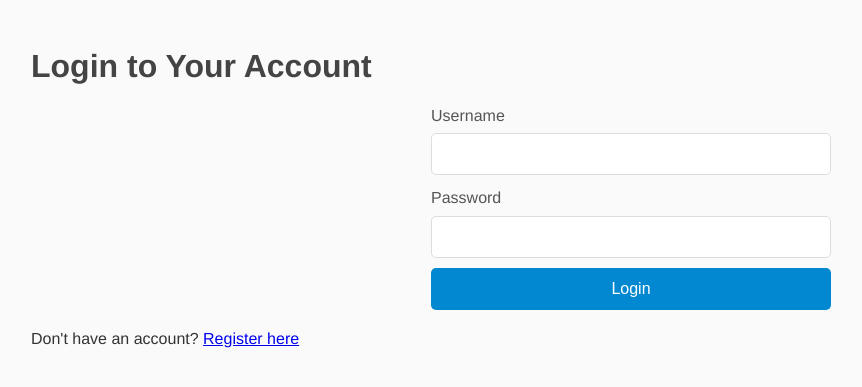
After one commit to Lietavkin/budgeting_app, a Flask app: page /login in a window 1280 px wide. The commit adds this page. Shown: the top 387 px of the page, without its empty margins (9-871 px from the left). Run offline with Flask 3, Linux system fonts and the light colour scheme.

Commit message:
new update

```diff
--- a/app.py
+++ b/app.py
@@ -1,21 +1,35 @@
-from flask import Flask, render_template, request, redirect
+from flask import Flask, render_template, request, redirect, session, send_file
 import sqlite3
-from helpers import init_db
+from helpers import init_db, apply_recurring_expenses
 import matplotlib.pyplot as plt
 import os
-from flask import send_file
 from reportlab.lib.pagesizes import letter
 from reportlab.pdfgen import canvas
+import datetime
+from werkzeug.security import generate_password_hash, check_password_hash
+import secrets
+
+
+
 
 app = Flask(__name__)
+
+app.secret_key = secrets.token_hex(16)
 init_db()
+apply_recurring_expenses()
 
 @app.route("/")
 def home():
-    return render_template("/home.html")
+    if "user_id"  not in session:
+        return redirect('/login')
+    return redirect('/dashboard')
+
 
 @app.route("/input")
 def input_form():
+    if 'user_id' not in session:  # Check if the user is not logged in
+        return redirect('/login')
+    user_id = session["user_id"]
     return render_template("income_expense.html")
 
 @app.route("/savings_goal", methods=["POST"])
@@ -65,32 +79,27 @@ def add_expense():
         return redirect("/input")
     except ValueError as e:
         return f"<h1>Error: {str(e)}</h1><a href='/input'>Go back</a>"
+
 @app.route("/dashboard")
 def dashboard():
+    if "user_id" not in session:
+        return redirect("/login")
+    user_id = session["user_id"]
     conn = sqlite3.connect("database.db")
     cursor = conn.cursor()
-    cursor.execute("SELECT SUM(amount) FROM income")
+    cursor.execute("SELECT SUM(amount) FROM income WHERE user_id=?",(user_id,))
     total_income= cursor.fetchone()[0] or 0
-    cursor.execute("SELECT SUM(amount) FROM expenses")
+    cursor.execute("SELECT SUM(amount) FROM expenses WHERE user_id=?",(user_id,))
     total_expenses = cursor.fetchone()[0] or 0
-    cursor.execute("SELECT amount from savings_goal WHERE id=?",(1,))
+    cursor.execute("SELECT amount from savings_goal WHERE user_id=?",(user_id,))
     savings_goal = cursor.fetchone()
     savings_goal=savings_goal[0] if savings_goal else 0
 
     total_savings = total_income - total_expenses
 
-    suggestions= []
-    if total_income == 0 and total_expenses == 0:
-        suggestions.append("No data to show.")
-    elif total_savings < savings_goal:
-        deficit = savings_goal - total_savings
-        suggestions.append(f"You are ${deficit:.2f} short of your savings goal! Maybe you should consider reducing your expenses.")
-    else:
-        suggestions.append(f"You are doing a great job meeting your savings goal of ${savings_goal}!")
+    cursor.execute("SELECT category, SUM(amount) FROM expenses WHERE user_id=? GROUP BY category ",(user_id,))
+    expense_summary= {row[0]: row[1] for row in cursor.fetchall()}
 
-    cursor.execute("SELECT category, SUM(amount) FROM expenses GROUP BY category")
-    expense_summary= {row[0]: row[1] for row in cursor.fetchall()}
-    conn.close()
 
     if expense_summary:
         values = list(expense_summary.values())
@@ -113,7 +122,7 @@ def dashboard():
         plt.figure(figsize=(6,4))
         categories = ["Income","Expenses"]
         amounts = [total_income, total_expenses]
-        plt.bar(categories, amounts, color=(["green","red"]))
+        plt.bar(categories, amounts, color=["green","red"])
         plt.title("Income vs Expenses")
         plt.ylabel("Amount($)")
         plt.tight_layout()
@@ -124,7 +133,21 @@ def dashboard():
         plt.savefig(bar_chart_path)
         plt.close()
 
-    return render_template("dashboard.html", savings_goal=savings_goal, suggestions = suggestions, total_income=total_income,total_expenses=total_expenses, total_savings=total_savings, expense_summary=expense_summary, chart_path=chart_path, bar_chart_path=bar_chart_path)
+    cursor.execute("SELECT category, amount, frequency FROM recurring_expenses  WHERE user_id = ?", (user_id,))
+    recurring_expenses = [{"category": row[0], "amount": row[1], "frequency": row[2]} for row in cursor.fetchall()]
+
+
+
+    suggestions= []
+    if total_income == 0 and total_expenses == 0:
+        suggestions.append("No data to show.")
+    elif total_savings < savings_goal:
+        deficit = savings_goal - total_savings
+        suggestions.append(f"You are ${deficit:.2f} short of your savings goal! Maybe you should consider reducing your expenses.")
+    else:
+        suggestions.append(f"You are doing a great job meeting your savings goal of ${savings_goal}!")
+    conn.close()
+    return render_template ("dashboard.html", recurring_expenses= recurring_expenses, savings_goal=savings_goal, suggestions = suggestions, total_income=total_income,total_expenses=total_expenses, total_savings=total_savings, expense_summary=expense_summary, chart_path=chart_path, bar_chart_path=bar_chart_path)
 
 
 
@@ -145,13 +168,13 @@ def create_report():
     cursor.execute("SELECT SUM(amount) FROM expenses")
     total_expenses= cursor.fetchone()[0] or 0
 
-    cursor.execute('SELECT amount FROM savings_goal WHERE id = 1')
+    cursor.execute("SELECT amount FROM savings_goal WHERE user_id = user_id")
     savings_goal = cursor.fetchone()
     savings_goal = savings_goal[0] if savings_goal else 0
 
     total_savings = total_income - total_expenses
     cursor.execute("SELECT category, SUM(amount) FROM expenses GROUP BY category")
-    expense_summary = cursor.fetchall()
+    expense_summary = {row[0]: row[1] for row in cursor.fetchall()}
     conn.close()
 
     c = canvas.Canvas(report_path, pagesize=letter)
@@ -171,9 +194,88 @@ def create_report():
     return send_file(report_path, as_attachment=True)
 
 
+@app.route("/recurring_expenses", methods=["POST"])
+def recurring_expenses():
+    try:
+        category = request.form.get("category")
+        amount= float(request.form.get("amount"))
+        frequency= request.form.get("frequency")
+        if amount <= 0:
+            return "Amount must be a positive number"
+        conn = sqlite3.connect("database.db")
+        cursor= conn.cursor()
+        cursor.execute("INSERT INTO recurring_expenses (category, amount, frequency) VALUES (?, ?, ?)",(category, amount, frequency))
+        conn.commit()
+        conn.close()
+        return redirect("/input")
+    except ValueError as r:
+        return f"<h1>Error: {str(r)}</h1><a href='/input'>Go back<a>",400
 
 
+@app.route("/history")
+def history():
+    conn = sqlite3.connect("database.db")
+    cursor = conn.cursor()
+    cursor.execute("""SELECT strftime("%Y-%m", date) AS month, SUM(amount) FROM income GROUP BY month ORDER BY month DESC""")
+    income_history = cursor.fetchall()
 
-if __name__ == '__main__':
+    cursor.execute("""SELECT strftime("%Y-%m", date) AS month, SUM(amount) FROM expenses GROUP BY month ORDER BY month DESC""")
+    expense_history = cursor.fetchall()
+    conn.close()
+
+
+    history = {}
+    for month, income in income_history:
+        history[month] = {"income": income, "expenses": 0}
+    for month, expenses in expense_history:
+        if month in history:
+            history[month]["expenses"] = expenses
+        else:
+            history[month] = {"income": 0, "expenses": expenses}
+
+    return render_template("history.html", history=history)
+
+
+@app.route("/register", methods=["GET", "POST"])
+def register():
+    if request.method == "POST":
+        username = request.form["username"]
+        password = request.form["password"]
+        hash_password = generate_password_hash(password)
+        try:
+            conn = sqlite3.connect("database.db")
+            cursor = conn.cursor()
+            cursor.execute("INSERT INTO users (username, hash) VALUES (?, ?)", (username, hash_password))
+            conn.commit()
+            conn.close()
+            return redirect("/login")
+        except sqlite3.IntegrityError:
+            return "Username already exists. Please try again."
+    return render_template("register.html")
+
+@app.route("/login", methods=["GET", "POST"])
+def login():
+    if request.method == "POST":
+        username = request.form["username"]
+        password = request.form["password"]
+        conn = sqlite3.connect("database.db")
+        cursor = conn.cursor()
+        cursor.execute("SELECT user_id, hash FROM users WHERE username = ?", (username,))
+        user = cursor.fetchone()
+        conn.close()
+
+        if user and check_password_hash(user[1], password):
+            session["user_id"] = user[0]
+            return redirect("/")
+        else:
+            return "Invalid username or password."
+    return render_template("login.html")
+
+@app.route("/logout")
+def logout():
+    session.clear()
+    return redirect("/login")
+
+if __name__ == "__main__":
     print("starting app")
     app.run(debug=True)
--- a/static/styles.css
+++ b/static/styles.css
@@ -1,21 +1,23 @@
-body { font-family: Arial, sans-serif; margin: 20px; padding: 0;}
-h1, h2{ color: #333;}
-
+body { font-family: 'Helvetica Neue', sans-serif; margin: 0; padding: 0; background-color: #fafafa; color: #333; line-height: 1.6; }
+h1, h2 { color: #444; font-weight: bold; margin-bottom: 10px;}
 table { width: 100%; border-collapse: collapse; margin-top: 20px;}
-
-table, th, td {order: 1px solid #ccc;}
-
-th, td { padding: 10px;  text-align: left;}
-
-th { background-color: #f4f4f4;}
-
-.charts {display: flex;justify-content: space-around;margin-top: 20px;}
-
-.chart {text-align: center;}
-
-
-
-nav ul {list-style-type: none; padding: 0;}
-nav ul li {display: inline;margin-right: 15px;}
-nav ul li a {text-decoration: none;color: blue;}
-nav ul li a:hover {text-decoration: underline;}
+table, th, td { border: 1px solid #e0e0e0;}
+th, td { padding: 12px; text-align: left;}
+th { background-color: #f9f9f9; color: #666; font-size: 14px;}
+tr:nth-child(even) {background-color: #f4f4f4;}
+tr:hover {background-color: #e8f5e9;}
+.charts {display: flex; justify-content: space-between; align-items: center; margin-top: 20px; padding: 10px; }
+.chart {flex: 1; text-align: center; margin: 0 10px;}
+nav ul {list-style-type: none; padding: 0; text-align: center;}
+av ul li {display: inline-block; margin-right: 20px;}
+nav ul li a {text-decoration: none; color: #0277bd; font-weight: bold; font-size: 14px; transition: color 0.3s ease-in-out;}
+nav ul li a:hover {color: #01579b; text-decoration: underline;}
+.container {max-width: 1200px; margin: 0 auto; padding: 20px;}
+.form-container {display: flex; flex-direction: column; gap: 10px; max-width: 400px; margin: 0 auto;}
+.input-group {display: flex; flex-direction: column;}
+.input-group label {font-size: 16px; margin-bottom: 5px; color: #555;}
+.input-group input {padding: 12px; font-size: 14px; border: 1px solid #ddd; border-radius: 5px;}
+.submit-btn {padding: 12px; background-color: #0288d1; color: white; font-size: 16px; border: none; border-radius: 5px; cursor: pointer; transition: background-color 0.3s; }
+.submit-btn:hover {background-color: #01579b;}
+.message {text-align: center; font-size: 16px; color: #555;}
+.message a {color: #0288d1; font-weight: bold;}
--- a/templates/home.html
+++ b/templates/home.html
@@ -11,10 +11,11 @@
         <p>Here you can manage your finances and reach your investment goals.</p>
             <nav>
                 <ul>
-                    <li><a href="/home">Home</a></li>
+                    <li><a href="/">Home</a></li>
                     <li><a href="/dashboard">Dashboard</a></li>
                     <li><a href="/input">Add Income/Expenses</a></li>
                     <li><a href="/report">Generate Report</a></li>
+                    <li><a href="/history">History</a></li>
                 </ul>
             </nav>
     </body>
--- a/templates/income_expense.html
+++ b/templates/income_expense.html
@@ -1,6 +1,8 @@
 <!DOCTYPE html>
 <html lang="en">
 <head>
+    <link rel="stylesheet" href="{{ url_for('static', filename='styles.css') }}">
+
     <meta charset="UTF-8">
     <meta name="viewport" content="width=device-width, initial-scale=1.0">
     <title>Income and Expenses</title>
--- /dev/null
+++ b/templates/login.html
@@ -0,0 +1,30 @@
+<!DOCTYPE html>
+<html lang="en">
+
+
+<head>
+    <meta charset="UTF-8">
+    <meta name="viewport" content="width=device-width, initial-scale=1.0">
+    <title>Login - Budgeting App</title>
+    <link rel="stylesheet" href="{{ url_for('static', filename='styles.css') }}">
+</head>
+
+
+<body>
+<div class="container">
+    <h1>Login to Your Account</h1>
+    <form method="POST" class="form-container">
+    <div class="input-group">
+        <label for="username">Username</label>
+        <input type="text" name="username" id="username" required>
+    </div>
+    <div class="input-group">
+        <label for="password">Password</label>
+        <input type="password" name="password" id="password" required>
+    </div>
+    <button type="submit" class="submit-btn">Login</button>
+</form>
+<p>Don't have an account? <a href="/register">Register here</a></p>
+    </div>
+</body>
+</html>
--- a/templates/report.html
+++ b/templates/report.html
@@ -4,6 +4,8 @@
         <meta charset="UTF-8">
         <meta name="viewport" content="width=device-width, initial-scale=1.0">
         <title>Generate Financial Report</title>
+        <link rel="stylesheet" href="{{ url_for('static', filename='styles.css') }}">
+
     </head>
     <body>
         <h1>Generate Financial Report</h1>
```
Also changed, not shown: helpers.py (+30 -3 lines), templates/dashboard.html (+20 -0 lines), templates/history.html (added, +32 -0 lines), templates/register.html (added, +31 -0 lines), database.db.
